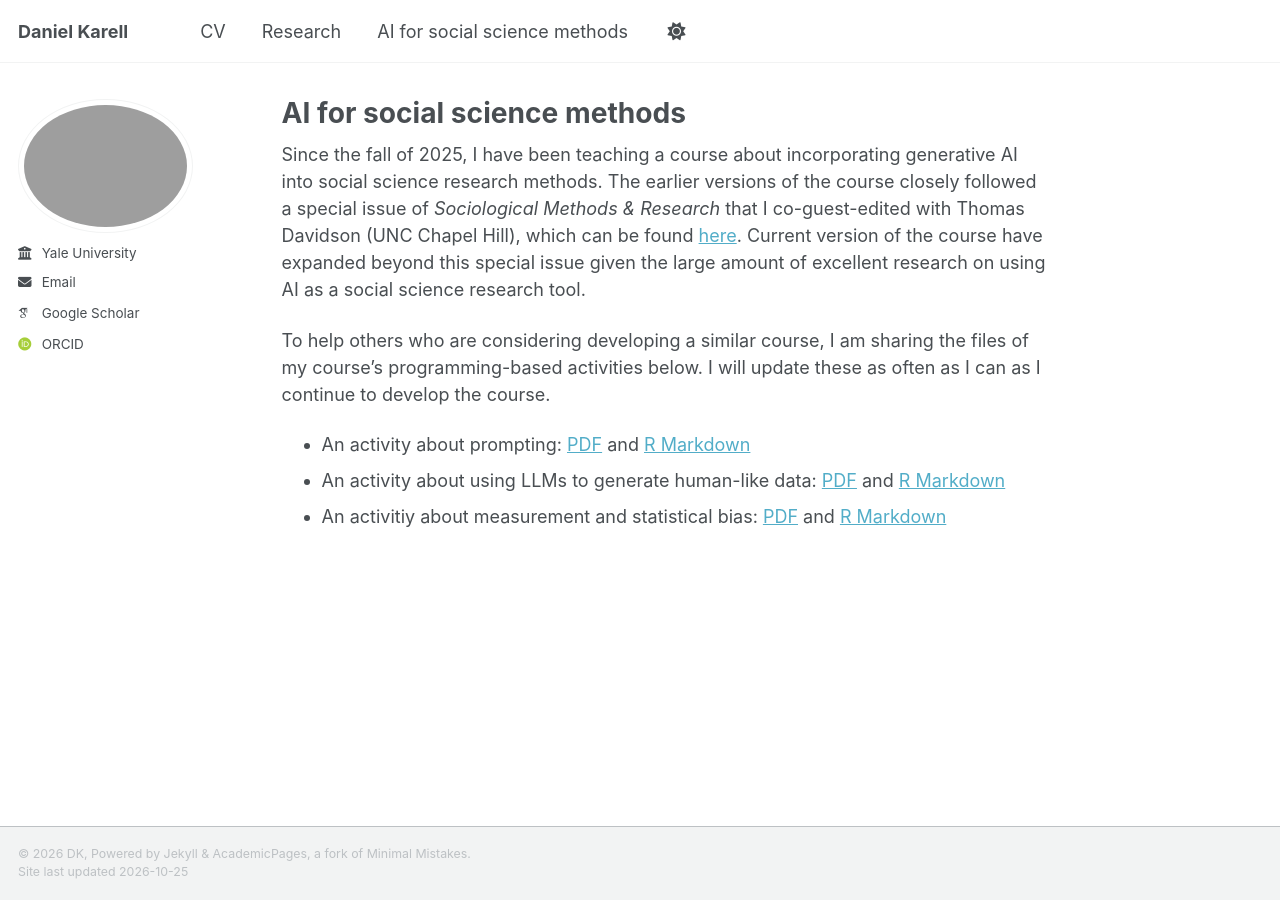
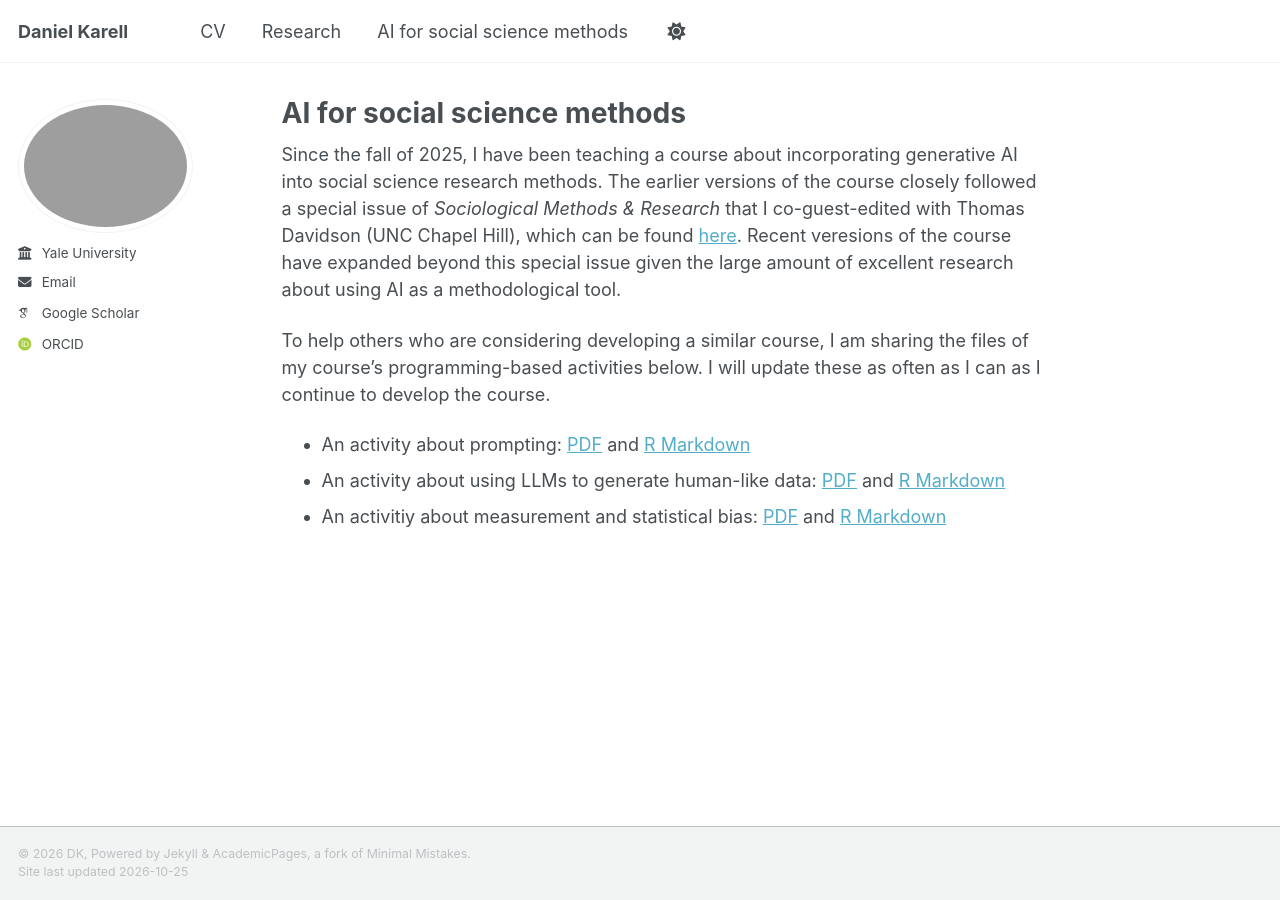
Before and after one commit to dkarell/dkarell.github.io, a Jekyll site: the page built from _pages/ai_for_social_science_methods.md, in a window 1280 px wide. Built offline with Jekyll 4.4.1, drawn with Linux system fonts in a browser that asks for light colours; some web fonts are replaced; a script that is not in the unit is left out.

Commit message:
Update ai_for_social_science_methods.md

```diff
--- a/_pages/ai_for_social_science_methods.md
+++ b/_pages/ai_for_social_science_methods.md
@@ -5,7 +5,7 @@ author_profile: true
 ---
 
 
-Since the fall of 2025, I have been teaching a course about incorporating generative AI into social science research methods. The earlier versions of the course closely followed a special issue of *Sociological Methods & Research* that I co-guest-edited with Thomas Davidson (UNC Chapel Hill), which can be found [here](https://journals.sagepub.com/toc/smra/54/3). Current version of the course have expanded beyond this special issue given the large amount of excellent research on using AI as a social science research tool.
+Since the fall of 2025, I have been teaching a course about incorporating generative AI into social science research methods. The earlier versions of the course closely followed a special issue of *Sociological Methods & Research* that I co-guest-edited with Thomas Davidson (UNC Chapel Hill), which can be found [here](https://journals.sagepub.com/toc/smra/54/3). Recent veresions of the course have expanded beyond this special issue given the large amount of excellent research about using AI as a methodological tool.
 
 To help others who are considering developing a similar course, I am sharing the files of my course's programming-based activities below. I will update these as often as I can as I continue to develop the course.
 
```
